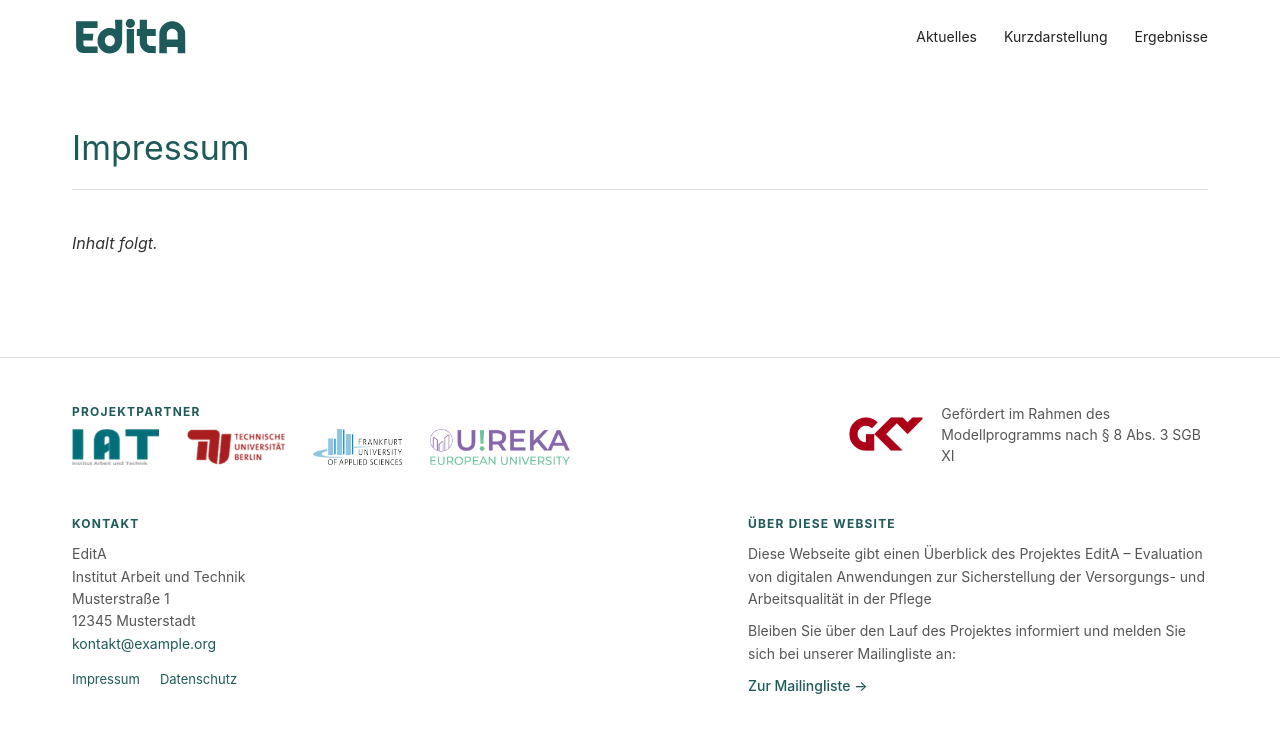
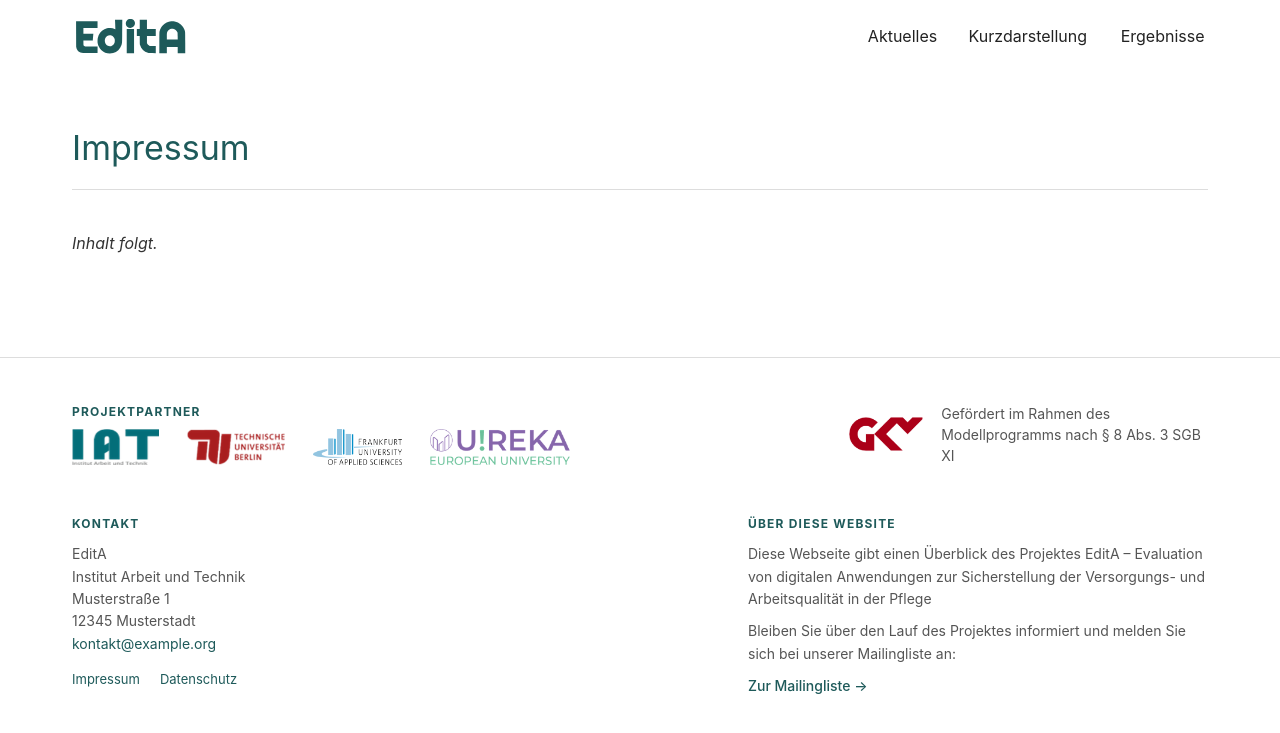
Before and after one commit to HuangJ98/Webseite, a Jekyll site: the page built from pages/impressum.md, in a window 1280 px wide. Shown: the top 733 px of the page. Built offline with Jekyll 4.4.1, drawn with Linux system fonts in a browser that asks for light colours.

Commit message:
navbar changes

```diff
--- a/_includes/header.html
+++ b/_includes/header.html
@@ -11,16 +11,19 @@
             <div class="navbar-links">
 
                 <a href="{{ '/aktuelles/' | relative_url }}"
+                   data-label="Aktuelles"
                    class="{% if page.url contains '/aktuelles/' %}active{% endif %}">
                     Aktuelles
                 </a>
 
                 <a href="{{ '/kurzdarstellung/' | relative_url }}"
+                   data-label="Kurzdarstellung"
                    class="{% if page.url == '/kurzdarstellung/' %}active{% endif %}">
                     Kurzdarstellung
                 </a>
 
                 <a href="{{ '/ergebnisse/' | relative_url }}"
+                   data-label="Ergebnisse"
                    class="{% if page.url contains '/ergebnisse/' %}active{% endif %}">
                     Ergebnisse
                 </a>
--- a/assets/css/style.css
+++ b/assets/css/style.css
@@ -121,15 +121,32 @@ body {
 .navbar-links a {
     position: relative;
     display: flex;
-    align-items: center;
+    flex-direction: column;
+    justify-content: center;
     height: 100%;
 
     color: var(--color-text-dark);
-    font-size: 14px;
+    font-size: 16px;
     text-decoration: none;
     white-space: nowrap;
 
     transition: color 0.2s ease;
+}
+
+/* Hover: fett */
+.navbar-links a:hover {
+    font-weight: 700;
+}
+
+/* Unsichtbar die Breite der fetten Schrift reservieren,
+   damit die Links beim Hover nicht verrutschen
+   (Text kommt aus data-label im HTML) */
+.navbar-links a::before {
+    content: attr(data-label);
+    height: 0;
+    overflow: hidden;
+    visibility: hidden;
+    font-weight: 700;
 }
 
 /* Balken unter dem Link */
@@ -163,7 +180,7 @@ body {
     }
 
     .navbar-links a {
-        font-size: 13px;
+        font-size: 15px;
     }
 }
 
```
